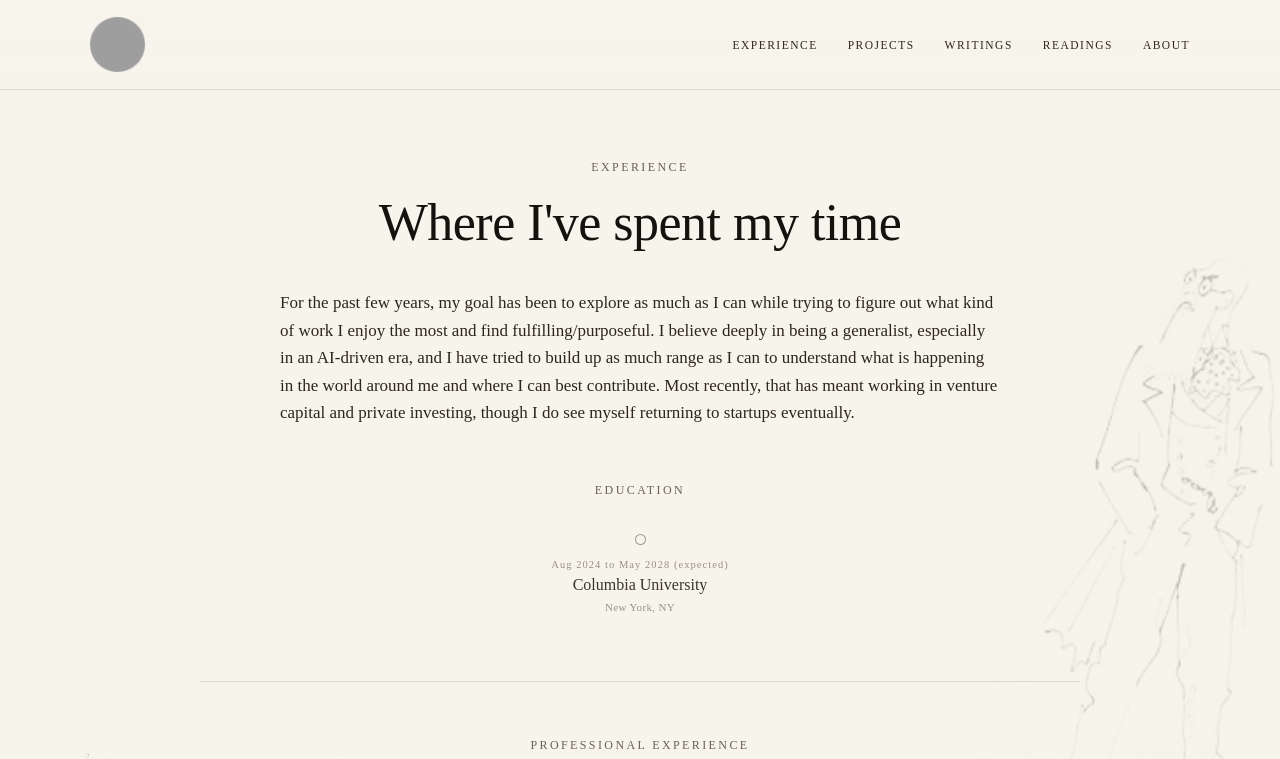
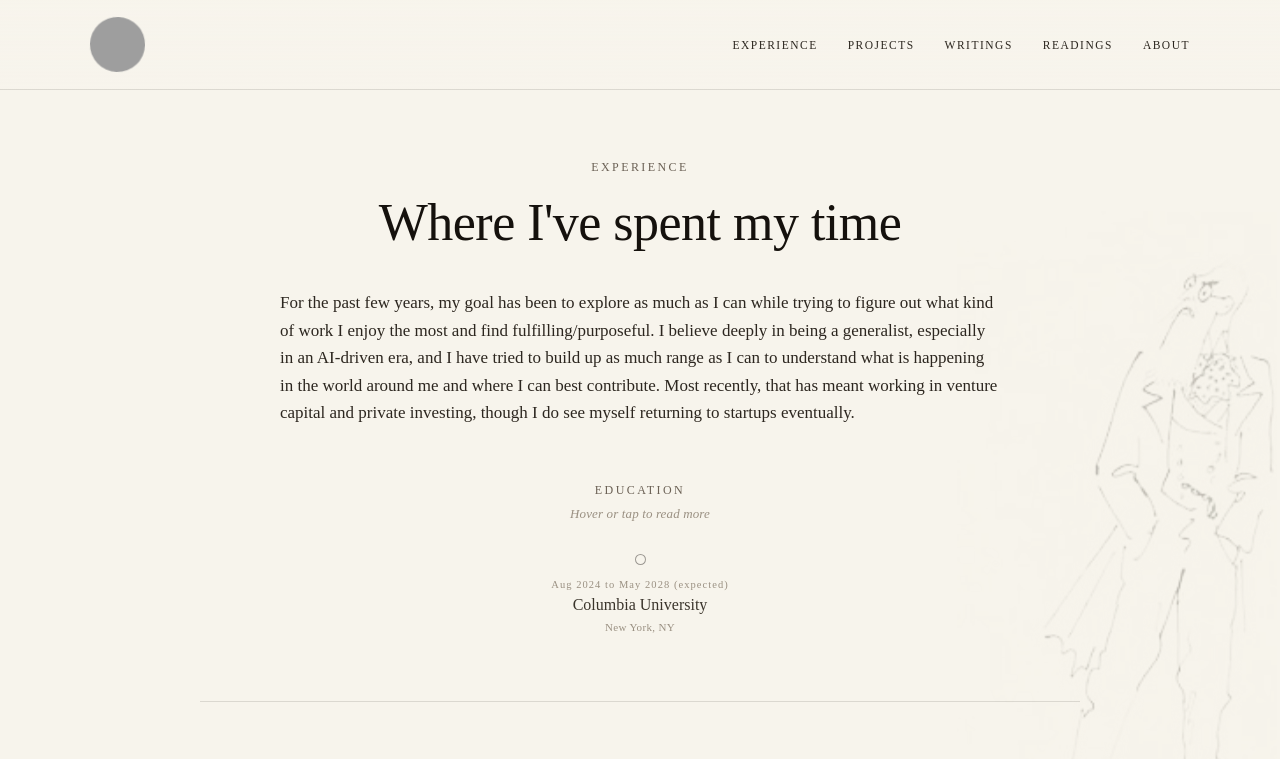
Before and after one commit to veronicas-world/aboutme, a Next.js app: page /experience in a window 1280 px wide. Shown: the top 759 px of the page. Built offline with nearby package versions, Linux system fonts and the light colour scheme; grey boxes are pictures that could not be loaded.

Commit message:
Add hint line signaling chips are interactive

```diff
--- a/src/app/experience/page.tsx
+++ b/src/app/experience/page.tsx
@@ -14,7 +14,7 @@ const sectionLabel: CSSProperties = {
   letterSpacing: "0.2em",
   textTransform: "uppercase",
   color: "var(--sepia)",
-  marginBottom: 30,
+  marginBottom: 8,
 };
 
 export default function ExperiencePage() {
@@ -69,6 +69,7 @@ export default function ExperiencePage() {
         <div className="mono tcenter" style={sectionLabel}>
           Education
         </div>
+        <p className="xp-hint">Hover or tap to read more</p>
         <ExperienceTimeline items={educationTimeline} animate={false} />
 
         {/* Professional experience (rotating) */}
@@ -82,6 +83,7 @@ export default function ExperiencePage() {
           <div className="mono tcenter" style={sectionLabel}>
             Professional Experience
           </div>
+          <p className="xp-hint">Hover or tap to read more</p>
           <ExperienceTimeline items={[...experience].reverse()} />
         </div>
       </div>
--- a/src/app/globals.css
+++ b/src/app/globals.css
@@ -305,6 +305,14 @@ a { color: inherit; text-decoration: none; }
 }
 
 /* ---- ever-scrolling experience timeline ---- */
+.xp-hint {
+  text-align: center;
+  font-style: italic;
+  font-size: 13px;
+  letter-spacing: 0.01em;
+  color: var(--sepia-2);
+  margin: 0 auto 26px;
+}
 .xp { --xp-chip: 210px; width: 100%; margin: 0 auto; }
 .xp-marquee {
   position: relative;
```
